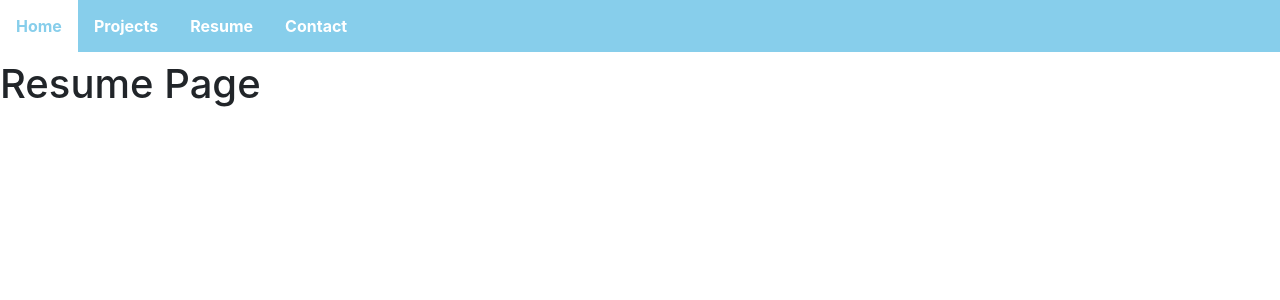
After one commit to SteinW1/Portfolio-Website, a Django app: template portfoliowebsite/portfolio/templates/portfolio/resume.html in a window 1280 px wide. The commit adds this page. Shown: the top 300 px of the page. Run offline with Django 3.2, Linux system fonts and the light colour scheme; the template is opened without the code that fills it, so the values that code supplies are empty; parts of the project's set-up code (start-up, migrations or seed data) failed here and were passed over; some libraries are stand-ins or nearby versions.

Commit message:
Created contact, projects, resume views

```diff
--- a/portfoliowebsite/portfolio/static/portfolio/main.css
+++ b/portfoliowebsite/portfolio/static/portfolio/main.css
@@ -1,6 +1,7 @@
 body {
     margin: 0;
     padding: 0;
+    padding-top: 60px;
 }
 
 .navigation-bar {
@@ -9,6 +10,9 @@ body {
     padding: 0;
     overflow: hidden;
     background-color: #87CEEB;
+    position: fixed;
+    top: 0;
+    width: 100%;
 }
 
 .nav-item {
@@ -26,3 +30,7 @@ body {
     color: #87CEEB;
     text-decoration: none;
 }
+
+.active-nav-item {
+
+}
--- /dev/null
+++ b/portfoliowebsite/portfolio/templates/portfolio/contact.html
@@ -0,0 +1,4 @@
+{% extends "portfolio/base.html" %}
+{% block content %}
+    <h1>Contact Form</h1>
+{% endblock content %}
--- /dev/null
+++ b/portfoliowebsite/portfolio/templates/portfolio/home.html
@@ -0,0 +1,4 @@
+{% extends "portfolio/base.html" %}
+{% block content %}
+    <h1>Homepage</h1>
+{% endblock content %}
--- a/portfoliowebsite/portfolio/templates/portfolio/navbar.html
+++ b/portfoliowebsite/portfolio/templates/portfolio/navbar.html
@@ -1,6 +1,6 @@
 <ul class="navigation-bar">
     <a class="nav-item" href="{% url 'portfolio-home' %}">Home</a>
-    <a class="nav-item" href="#">Projects</a>
-    <a class="nav-item" href="#">Resume</a>
-    <a class="nav-item" href="#">Contact</a>
+    <a class="nav-item" href="{% url 'portfolio-projects' %}">Projects</a>
+    <a class="nav-item" href="{% url 'portfolio-resume' %}">Resume</a>
+    <a class="nav-item" href="{% url 'portfolio-contact' %}">Contact</a>
 </ul>
--- /dev/null
+++ b/portfoliowebsite/portfolio/templates/portfolio/projects.html
@@ -0,0 +1,4 @@
+{% extends "portfolio/base.html" %}
+{% block content %}
+    <h1>Projects Page</h1>
+{% endblock content %}
--- /dev/null
+++ b/portfoliowebsite/portfolio/templates/portfolio/resume.html
@@ -0,0 +1,4 @@
+{% extends "portfolio/base.html" %}
+{% block content %}
+    <h1>Resume Page</h1>
+{% endblock content %}
--- a/portfoliowebsite/portfolio/urls.py
+++ b/portfoliowebsite/portfolio/urls.py
@@ -4,7 +4,7 @@ from . import views
 
 urlpatterns = [
     path('', views.home , name='portfolio-home'),
-    #path('projects/', views.projects, name='portfolio-projects'),
-    #path('resume/', views.resume, name='portfolio-resume'),
-    #path('contact/', views.contact, name='portfolio-contact'),
+    path('projects/', views.projects, name='portfolio-projects'),
+    path('resume/', views.resume, name='portfolio-resume'),
+    path('contact/', views.contact, name='portfolio-contact'),
 ]
```
